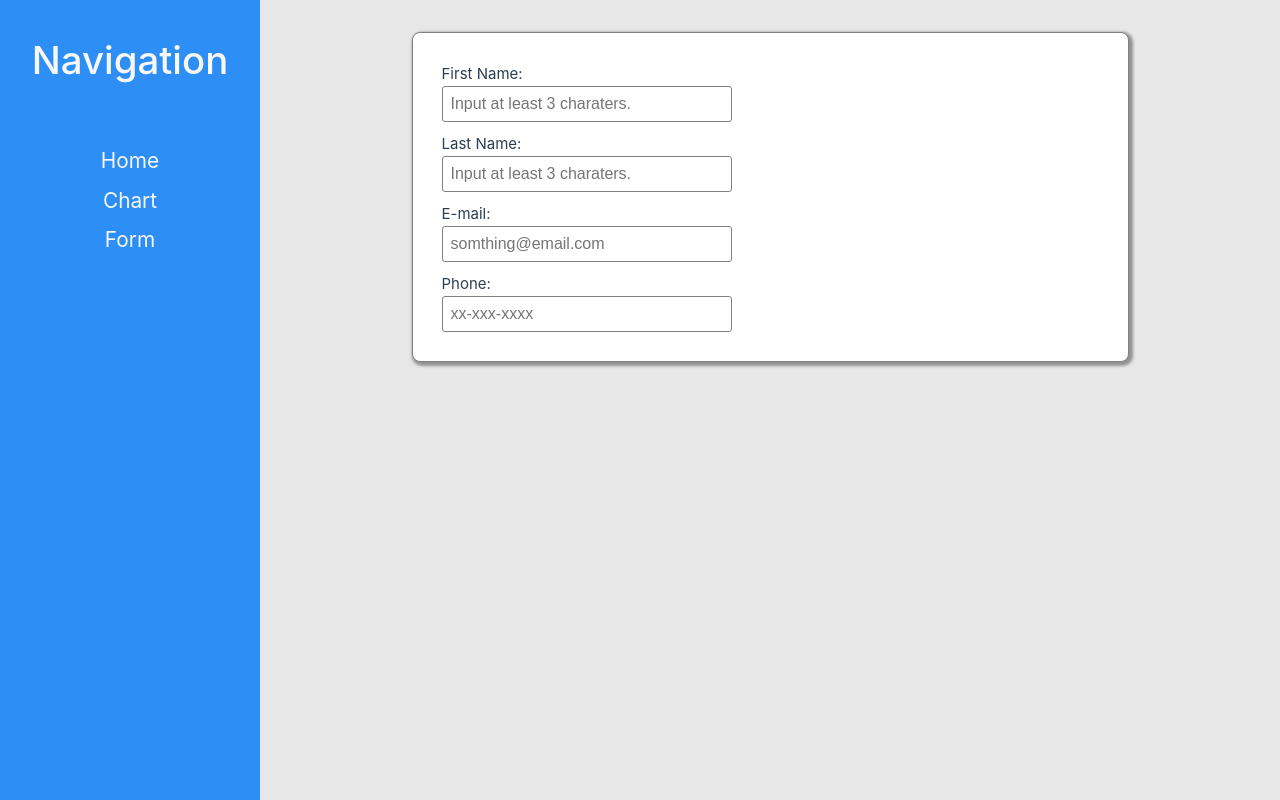
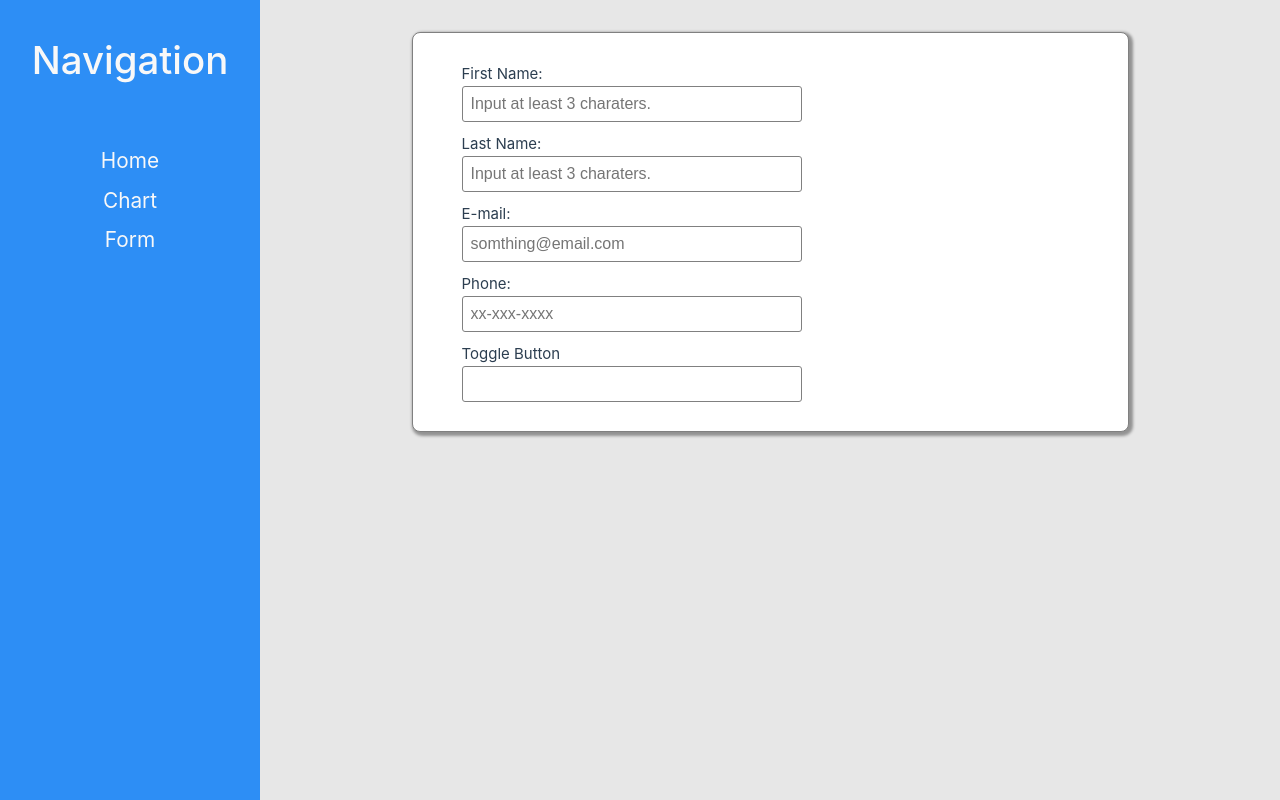
Before and after one commit to YSHgroup/vue3-bar-chart, a Vue app: page /form in a window 1280 px wide. Built offline with nearby package versions, Linux system fonts and the light colour scheme.

Commit message:
Recompose the layout on the form and create a toggle btn box

```diff
--- a/src/components/form/InputField.vue
+++ b/src/components/form/InputField.vue
@@ -37,7 +37,7 @@ const modelValue = defineModel('modelValue')
 .form-input {
   display: block;
   padding: 5px;
-  width: 300px;
+  width: 350px;
   max-width: 100%;
 
   label {
--- a/src/components/form/ProfileForm.vue
+++ b/src/components/form/ProfileForm.vue
@@ -1,18 +1,9 @@
 <script setup lang="ts">
-import InputField from './InputField.vue'
 import { useField } from 'vee-validate'
 import { string } from 'yup'
 
-// const schema = object({
-//   firstName: string().required().label('First Name'),
-//   lastName: string(),
-//   email: string().email(),
-//   phone: string()
-// })
-
-// const { handleReset, handleSubmit } = useForm({
-//   validationSchema: toTypedSchema(schema)
-// })
+import InputField from './InputField.vue'
+import SwitchToggleButton from './SwitchToggleButton.vue';
 
 const { value: firstName, errorMessage: firstNameError } = useField('firstName', string().required().min(3).label('First Name'));
 const { value: lastName, errorMessage: lastNameError } = useField('lastName', string().label('Last Name'));
@@ -23,6 +14,7 @@ const { value: phone, errorMessage: phoneError } = useField('phone', string().la
 
 <template>
   <div class="profile-form">
+    <div class="input-fields">
       <input-field
         label="First Name"
         name="first_name"
@@ -54,6 +46,10 @@ const { value: phone, errorMessage: phoneError } = useField('phone', string().la
         placeholder="xx-xxx-xxxx"
       />
     </div>
+    <div class="btn-selects">
+      <SwitchToggleButton />
+    </div>
+  </div>
 </template>
 
 <style scoped lang="scss">
--- /dev/null
+++ b/src/components/form/SwitchToggleButton.vue
@@ -0,0 +1,26 @@
+<script setup lang="ts"></script>
+
+<template>
+  <div class="toggle-btn">
+    <label class="switch">
+      <span role="label">Toggle Button</span>
+      <div class="toggle-box"></div>
+    </label>
+  </div>
+</template>
+
+<style scoped lang="scss">
+.toggle-btn {
+  padding: 5px;
+  width: 350px;
+  max-width: 100%;
+
+  .toggle-box {
+    width: 100%;
+    height: 36px;
+    background-color: white;
+    border: 1px solid grey;
+    border-radius: 3px;
+  }
+}
+</style>
--- a/src/components/form/form_style.scss
+++ b/src/components/form/form_style.scss
@@ -7,6 +7,24 @@
   box-shadow: 2px 2px 3px 2px rgba(0, 0, 0, 0.369);
   background-color: var(--color-surface);
 
+  .input-fields {
+    float: left;
+    margin-left: 20px;
+    margin-right: 20px;
+  }
+
+  .btn-selects {
+    float: left;
+    margin-left: 20px;
+    margin-right: 20px;
+  }
+
+  &::after {
+    content: '';
+    display: table;
+    clear: both;
+  }
+
   @media screen and (max-width: 480px) {
     width: 100%;
   }
```
Lines whose indentation alone changed are shown as unchanged.
